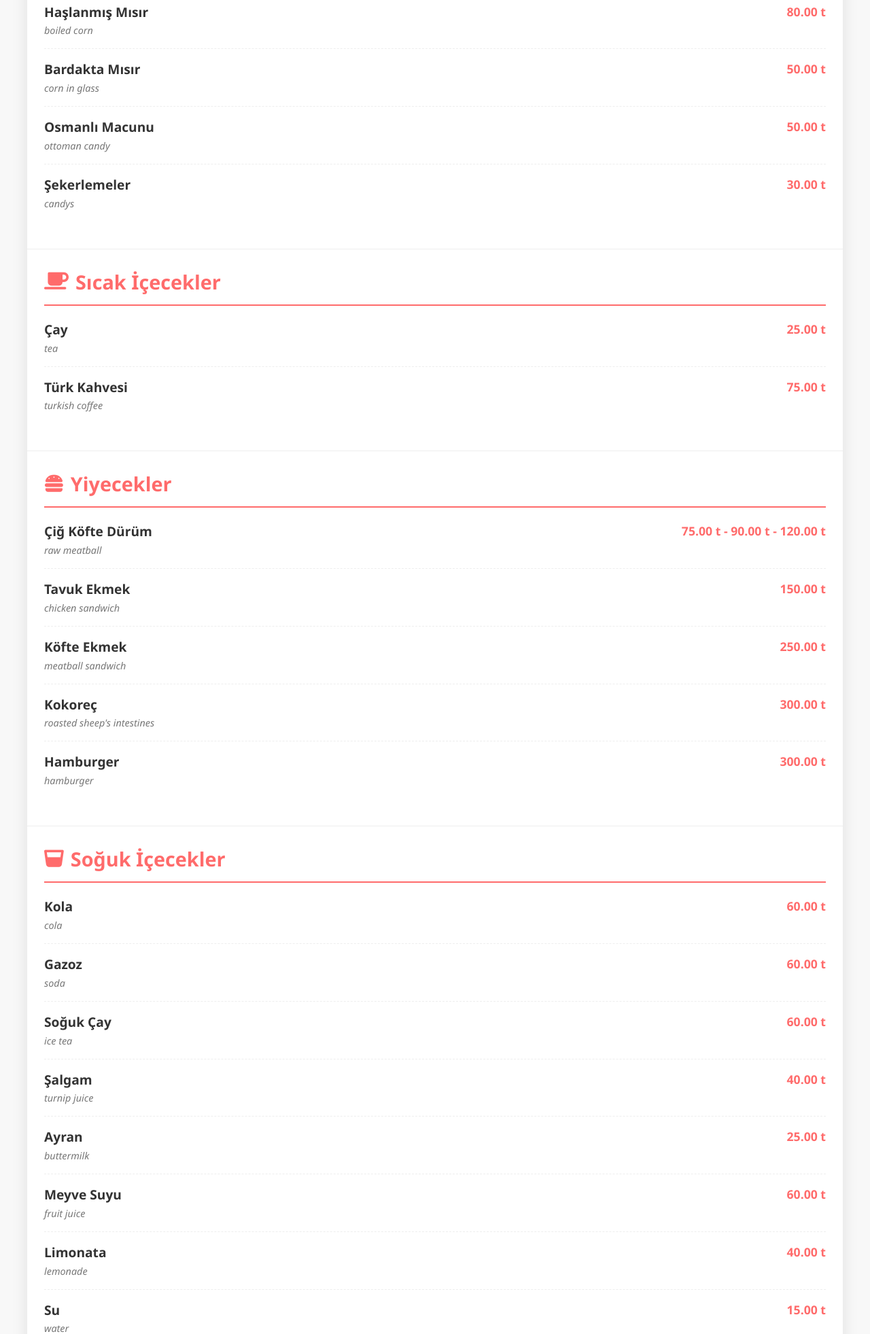
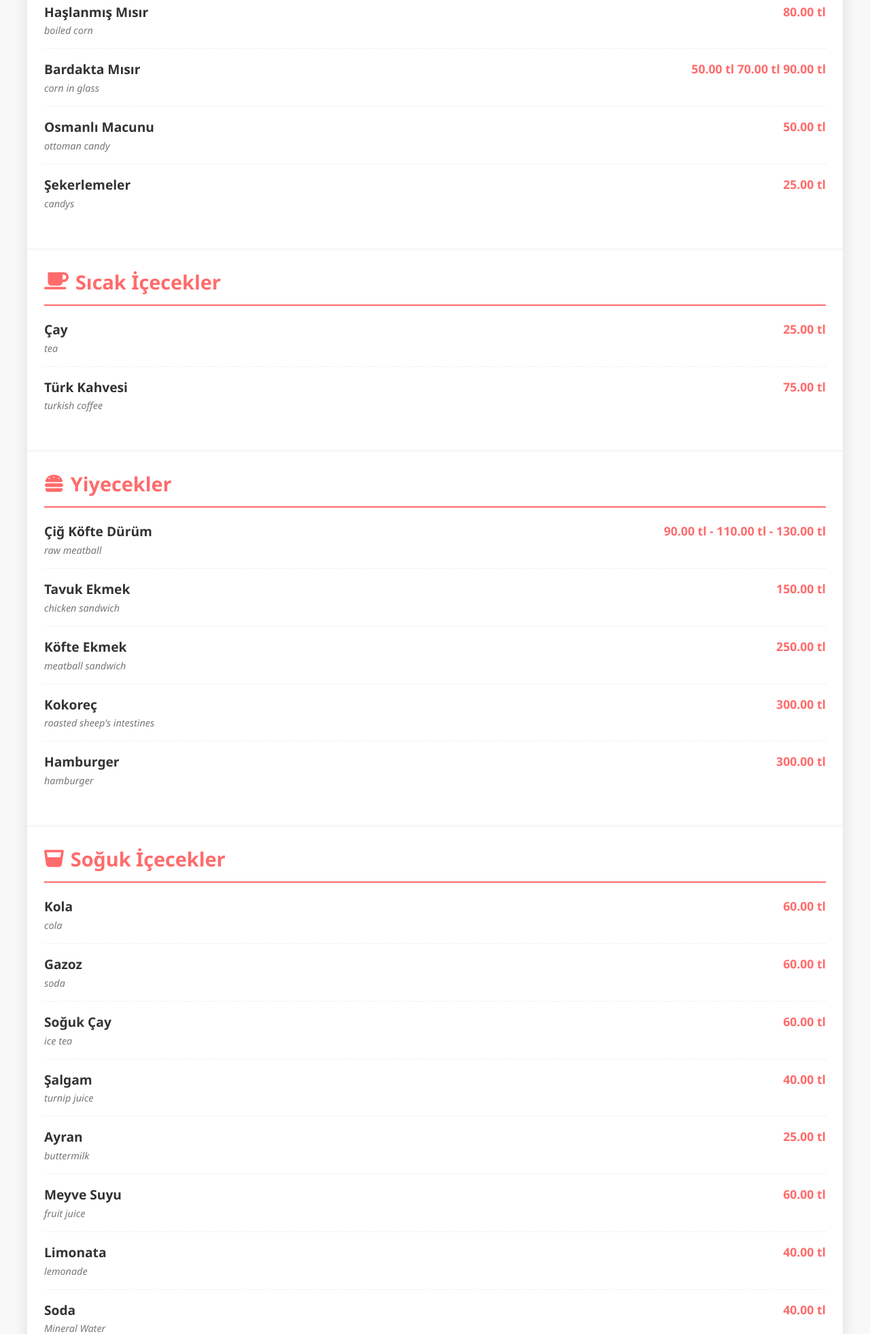
Before and after one commit to Kandolyx/men-, a plain HTML site: page index.html in a window 1280 px wide. Shown: the part 837-2800 px from the top of the page at 68% size. Drawn offline with Linux system fonts and the light colour scheme.

Commit message:
Update index.html

```diff
--- a/index.html
+++ b/index.html
@@ -154,7 +154,7 @@
                     <div class="item-name">Kaşarlı Tost</div>
                     <div class="item-desc">cheese toast</div>
                 </div>
-                <div class="item-price">100.00 t</div>
+                <div class="item-price">100.00 tl</div>
             </div>
 
             <div class="menu-item">
@@ -162,7 +162,7 @@
                     <div class="item-name">Sucuklu Tost</div>
                     <div class="item-desc">sausage toast</div>
                 </div>
-                <div class="item-price">140.00 t</div>
+                <div class="item-price">130.00 tl</div>
             </div>
 
             <div class="menu-item">
@@ -170,7 +170,7 @@
                     <div class="item-name">Karışık Tost</div>
                     <div class="item-desc">mixed toast</div>
                 </div>
-                <div class="item-price">140.00 t</div>
+                <div class="item-price">130.00 tl</div>
             </div>
 
             <div class="menu-item">
@@ -178,7 +178,7 @@
                     <div class="item-name">Simit</div>
                     <div class="item-desc">bagel</div>
                 </div>
-                <div class="item-price">15.00 t</div>
+                <div class="item-price">15.00 tl</div>
             </div>
 
             <div class="menu-item">
@@ -186,7 +186,7 @@
                     <div class="item-name">Kahvaltı Tabağı</div>
                     <div class="item-desc">breakfast menu</div>
                 </div>
-                <div class="item-price">150.00 t</div>
+                <div class="item-price">150.00 tl</div>
             </div>
         </div>
 
@@ -200,7 +200,7 @@
                     <div class="item-name">Haşlanmış Mısır</div>
                     <div class="item-desc">boiled corn</div>
                 </div>
-                <div class="item-price">80.00 t</div>
+                <div class="item-price">80.00 tl</div>
             </div>
 
             <div class="menu-item">
@@ -208,7 +208,7 @@
                     <div class="item-name">Bardakta Mısır</div>
                     <div class="item-desc">corn in glass</div>
                 </div>
-                <div class="item-price">50.00 t</div>
+                <div class="item-price">50.00 tl 70.00 tl 90.00 tl</div>
             </div>
 
             <div class="menu-item">
@@ -216,7 +216,7 @@
                     <div class="item-name">Osmanlı Macunu</div>
                     <div class="item-desc">ottoman candy</div>
                 </div>
-                <div class="item-price">50.00 t</div>
+                <div class="item-price">50.00 tl</div>
             </div>
 
             <div class="menu-item">
@@ -224,7 +224,7 @@
                     <div class="item-name">Şekerlemeler</div>
                     <div class="item-desc">candys</div>
                 </div>
-                <div class="item-price">30.00 t</div>
+                <div class="item-price">25.00 tl</div>
             </div>
         </div>
 
@@ -238,7 +238,7 @@
                     <div class="item-name">Çay</div>
                     <div class="item-desc">tea</div>
                 </div>
-                <div class="item-price">25.00 t</div>
+                <div class="item-price">25.00 tl</div>
             </div>
 
             <div class="menu-item">
@@ -246,7 +246,7 @@
                     <div class="item-name">Türk Kahvesi</div>
                     <div class="item-desc">turkish coffee</div>
                 </div>
-                <div class="item-price">75.00 t</div>
+                <div class="item-price">75.00 tl</div>
             </div>
         </div>
 
@@ -260,7 +260,7 @@
                     <div class="item-name">Çiğ Köfte Dürüm</div>
                     <div class="item-desc">raw meatball</div>
                 </div>
-                <div class="item-price">75.00 t - 90.00 t - 120.00 t</div>
+                <div class="item-price">90.00 tl - 110.00 tl - 130.00 tl</div>
             </div>
 
             <div class="menu-item">
@@ -268,7 +268,7 @@
                     <div class="item-name">Tavuk Ekmek</div>
                     <div class="item-desc">chicken sandwich</div>
                 </div>
-                <div class="item-price">150.00 t</div>
+                <div class="item-price">150.00 tl</div>
             </div>
 
             <div class="menu-item">
@@ -276,7 +276,7 @@
                     <div class="item-name">Köfte Ekmek</div>
                     <div class="item-desc">meatball sandwich</div>
                 </div>
-                <div class="item-price">250.00 t</div>
+                <div class="item-price">250.00 tl</div>
             </div>
 
             <div class="menu-item">
@@ -284,7 +284,7 @@
                     <div class="item-name">Kokoreç</div>
                     <div class="item-desc">roasted sheep's intestines</div>
                 </div>
-                <div class="item-price">300.00 t</div>
+                <div class="item-price">300.00 tl</div>
             </div>
 
             <div class="menu-item">
@@ -292,7 +292,7 @@
                     <div class="item-name">Hamburger</div>
                     <div class="item-desc">hamburger</div>
                 </div>
-                <div class="item-price">300.00 t</div>
+                <div class="item-price">300.00 tl</div>
             </div>
         </div>
 
@@ -306,7 +306,7 @@
                     <div class="item-name">Kola</div>
                     <div class="item-desc">cola</div>
                 </div>
-                <div class="item-price">60.00 t</div>
+                <div class="item-price">60.00 tl</div>
             </div>
 
             <div class="menu-item">
@@ -314,7 +314,7 @@
                     <div class="item-name">Gazoz</div>
                     <div class="item-desc">soda</div>
                 </div>
-                <div class="item-price">60.00 t</div>
+                <div class="item-price">60.00 tl</div>
             </div>
 
             <div class="menu-item">
@@ -322,7 +322,7 @@
                     <div class="item-name">Soğuk Çay</div>
                     <div class="item-desc">ice tea</div>
                 </div>
-                <div class="item-price">60.00 t</div>
+                <div class="item-price">60.00 tl</div>
             </div>
 
             <div class="menu-item">
@@ -330,7 +330,7 @@
                     <div class="item-name">Şalgam</div>
                     <div class="item-desc">turnip juice</div>
                 </div>
-                <div class="item-price">40.00 t</div>
+                <div class="item-price">40.00 tl</div>
             </div>
 
             <div class="menu-item">
@@ -338,7 +338,7 @@
                     <div class="item-name">Ayran</div>
                     <div class="item-desc">buttermilk</div>
                 </div>
-                <div class="item-price">25.00 t</div>
+                <div class="item-price">25.00 tl</div>
             </div>
 
             <div class="menu-item">
@@ -346,7 +346,7 @@
                     <div class="item-name">Meyve Suyu</div>
                     <div class="item-desc">fruit juice</div>
                 </div>
-                <div class="item-price">60.00 t</div>
+                <div class="item-price">60.00 tl</div>
             </div>
 
             <div class="menu-item">
@@ -354,7 +354,21 @@
                     <div class="item-name">Limonata</div>
                     <div class="item-desc">lemonade</div>
                 </div>
-                <div class="item-price">40.00 t</div>
+                <div class="item-price">40.00 tl</div>
+            </div>
+             <div class="menu-item">
+                <div class="item-info">
+                    <div class="item-name">Soda</div>
+                    <div class="item-desc">Mineral Water</div>
+                </div>
+                <div class="item-price">40.00 tl</div>
+            </div>
+             <div class="menu-item">
+                <div class="item-info">
+                    <div class="item-name">Meyveli Soda</div>
+                    <div class="item-desc">Juicy Soda</div>
+                </div>
+                <div class="item-price">50.00 tl</div>
             </div>
 
             <div class="menu-item">
@@ -362,7 +376,7 @@
                     <div class="item-name">Su</div>
                     <div class="item-desc">water</div>
                 </div>
-                <div class="item-price">15.00 t</div>
+                <div class="item-price">15.00 tl</div>
             </div>
         </div>
 
```
